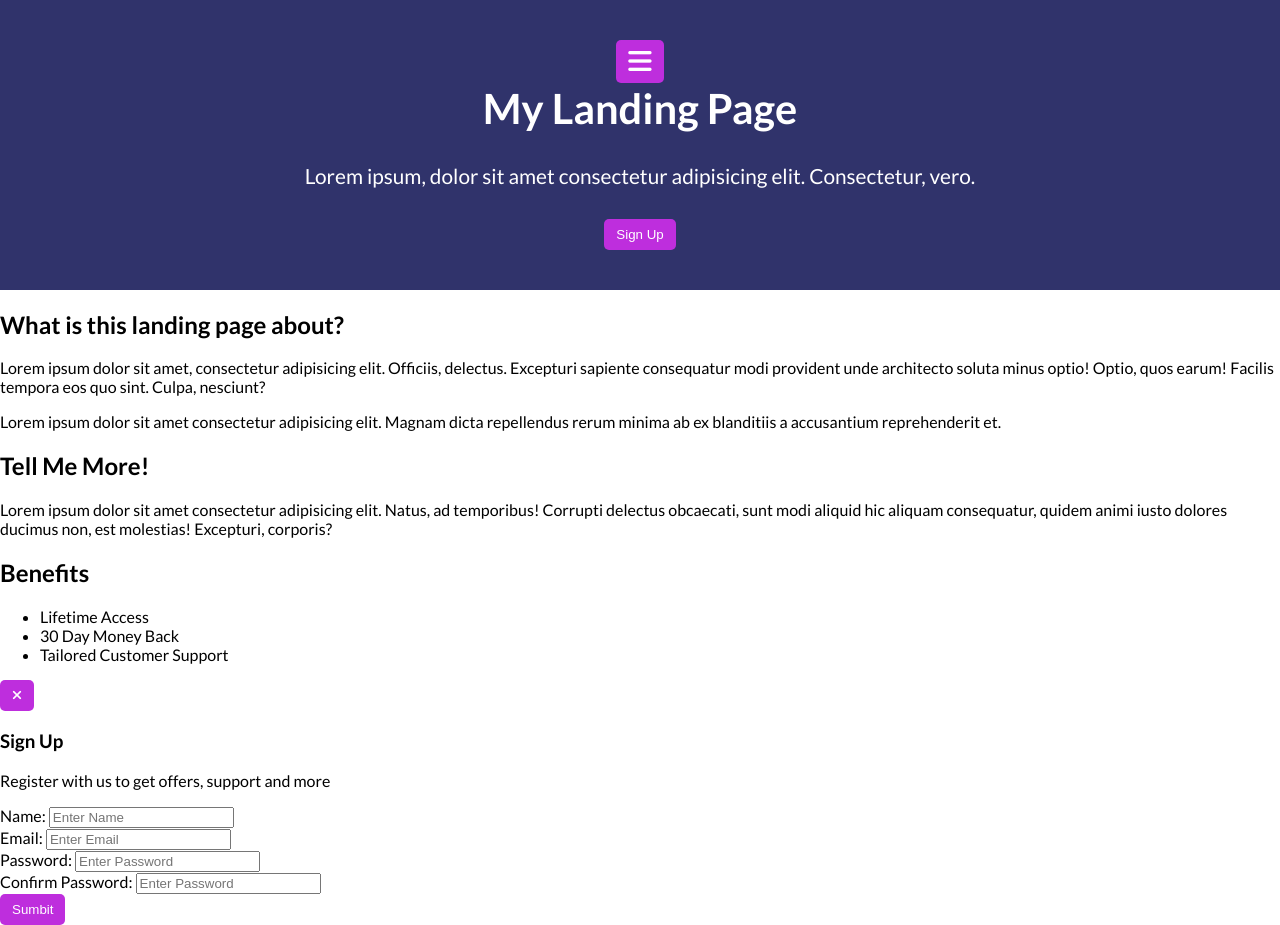
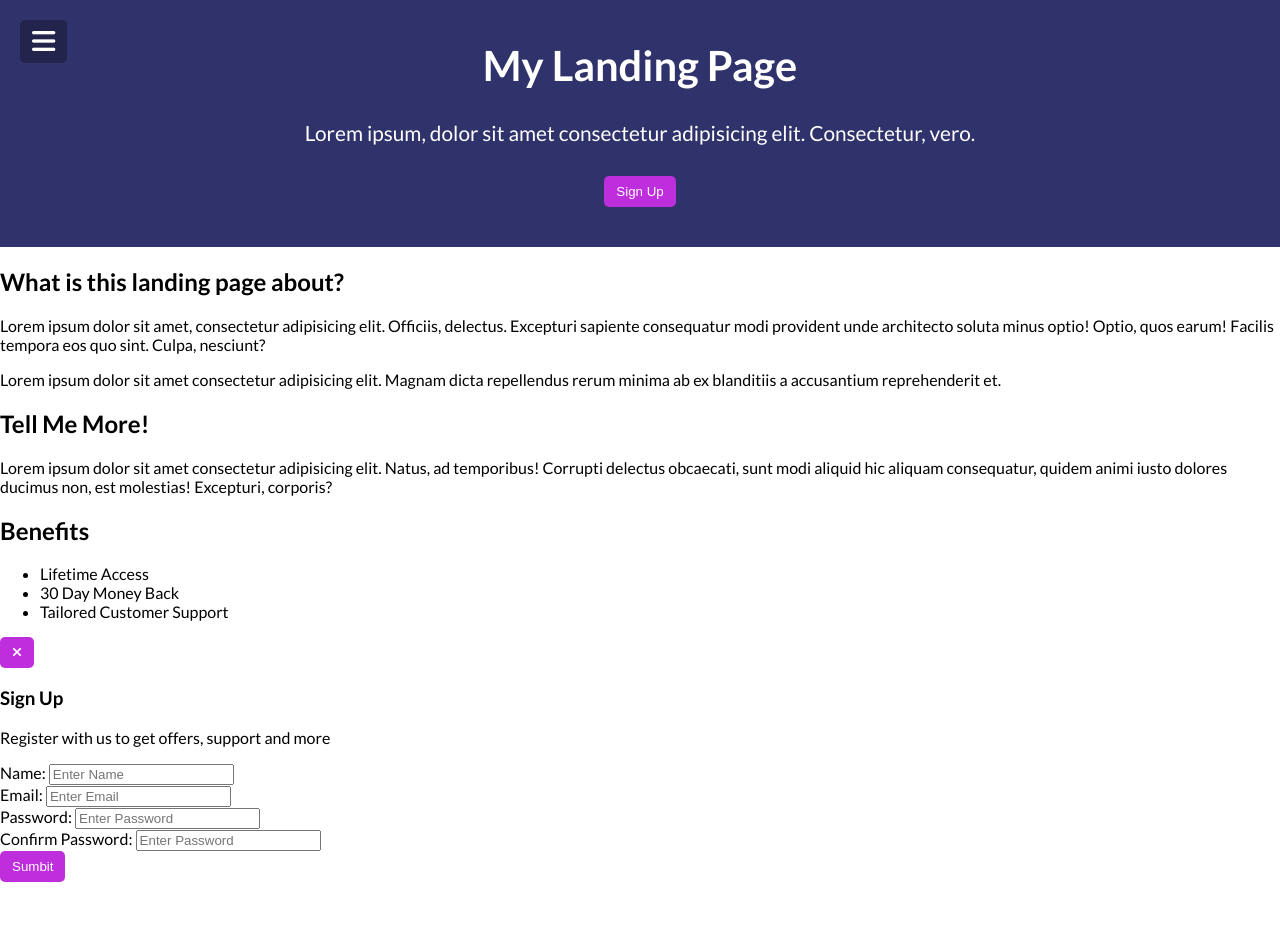
Before and after one commit to Cardin-Ia/website1, a plain HTML site: page landing.html in a window 1280 px wide. After the commit the page ends 882 px from the top, so only its background shows below. Drawn offline with Linux system fonts and the light colour scheme.

Commit message:
Fri, Mar 8, 2024, 10:15 AM -08:00

```diff
--- a/css/landing.css
+++ b/css/landing.css
@@ -88,3 +88,10 @@ button, input[type ='submit'] {
     padding: 8px 12px;
     cursor: pointer;
 }
+
+.toggle {
+    background-color: rgba(0,0,0,0.3);
+    position: absolute;
+    top: 20px;
+    left: 20px;
+}
```
